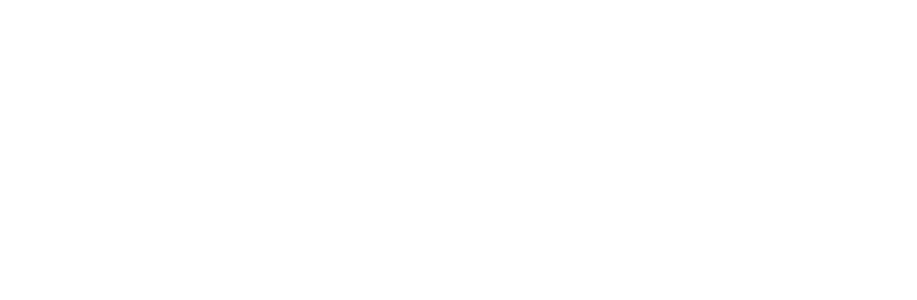
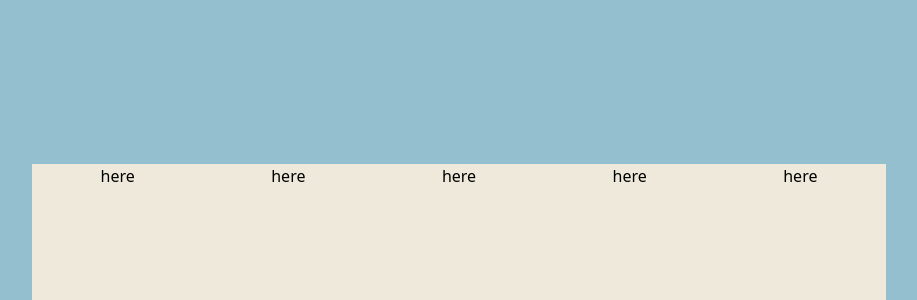
Before and after one commit to bijuice/portfolio-v2, a Next.js app: page / in a window 1280 px wide. Shown: the part 500-800 px from the top of the page, without its empty margins (181-1098 px from the left). Built offline with nearby package versions, Linux system fonts and the light colour scheme.

Commit message:
Added slices

```diff
--- /dev/null
+++ b/components/Slice.tsx
@@ -0,0 +1,7 @@
+interface ISliceProps {
+    active: boolean;
+}
+
+export default function Slice({active}: ISliceProps) {
+    return <div className={`cursor-pointer  bg-secondary h-40 w-full flex justify-center slice ${active ? "active" : null}`}>here</div>
+}
--- a/pages/index.tsx
+++ b/pages/index.tsx
@@ -1,3 +1,17 @@
+import Slice from "@/components/Slice";
+
 export default function Home() {
-  return  <main></main>
+  return  <main className="bg-primary h-screen relative overflow-hidden">
+
+
+
+      <section className="flex absolute  bottom-0 left-0 right-0 w-2/3 mx-auto">
+        <Slice active={false} />
+        <Slice active={false} />
+        <Slice active={false} />
+        <Slice active={false} />
+        <Slice active={false} />
+
+      </section>
+  </main>
 }
--- a/styles/globals.css
+++ b/styles/globals.css
@@ -1,3 +1,35 @@
 @tailwind base;
 @tailwind components;
 @tailwind utilities;
+
+*,
+*::before,
+*::after {
+  box-sizing: inherit;
+}
+
+html {
+  box-sizing: border-box;
+}
+
+body {
+  height: 100vh;
+  height: 100svh;
+}
+
+.slice {
+  transition: transform 0.75s;
+  transform: translateY(15%);
+}
+
+.slice:hover {
+  transform: translateY(0);
+}
+
+.slice.active {
+  transform: translateY(80%);
+}
+
+.slice.active:hover {
+  transform: translateY(65%);
+}
--- a/tailwind.config.js
+++ b/tailwind.config.js
@@ -6,7 +6,12 @@ module.exports = {
     "./components/**/*.{js,ts,jsx,tsx}",
   ],
   theme: {
-    extend: {},
+    extend: {
+      colors: {
+        primary: "#93BFCF",
+        secondary: "#EEE9DA",
+      },
+    },
   },
   plugins: [],
 }
```
